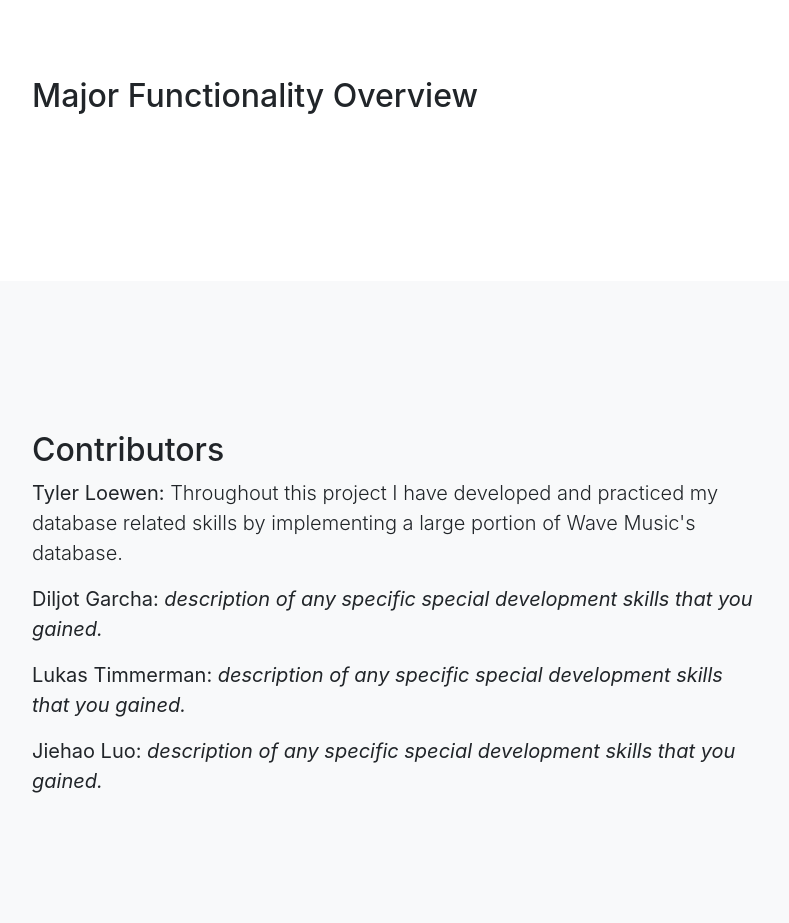
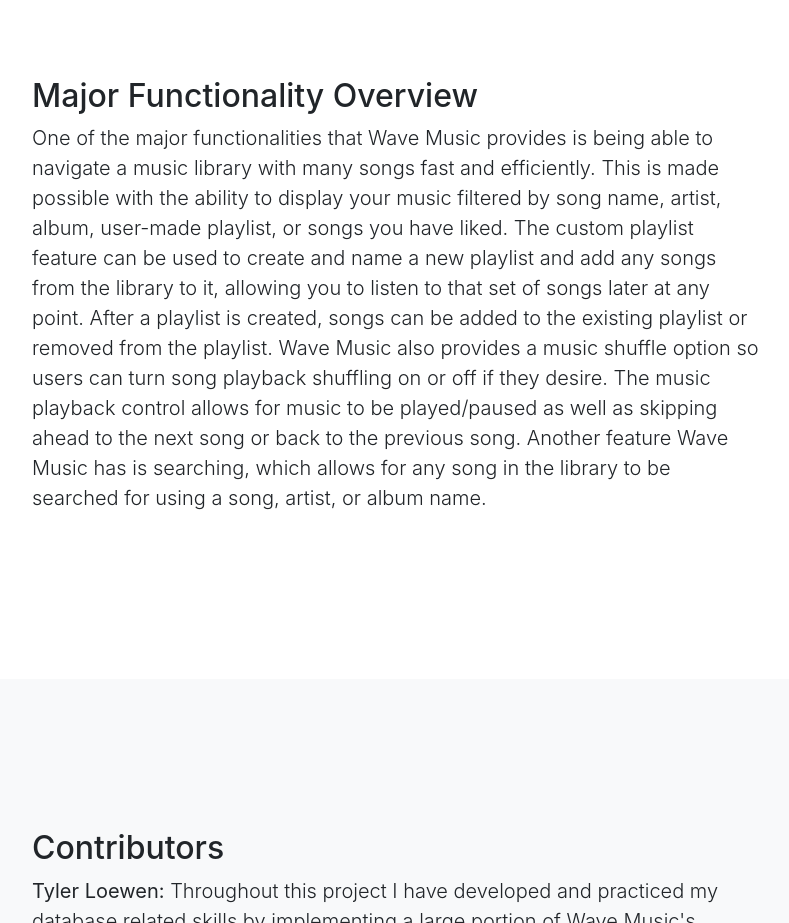
Before and after one commit to DiljotSG/wave-music-player, a website with bundled scripts: page Website/index.html in a window 1280 px wide. Shown: the part 2420-3343 px from the top of the page, without its empty margins (243-1032 px from the left). Built offline with nearby package versions, Linux system fonts and the light colour scheme; files whose address does not match are found by name.

Commit message:
Update 'Major Functionality Overview' portion of the website

```diff
--- a/Website/index.html
+++ b/Website/index.html
@@ -90,7 +90,9 @@
       <div class="row">
         <div class="col-lg-8 mx-auto">
           <h2>Major Functionality Overview</h2>
-          <p class="lead"></p>
+          <p class="lead">
+            One of the major functionalities that Wave Music provides is being able to navigate a music library with many songs fast and efficiently. This is made possible with the ability to display your music filtered by song name, artist, album, user-made playlist, or songs you have liked. The custom playlist feature can be used to create and name a new playlist and add any songs from the library to it, allowing you to listen to that set of songs later at any point. After a playlist is created, songs can be added to the existing playlist or removed from the playlist. Wave Music also provides a music shuffle option so users can turn song playback shuffling on or off if they desire. The music playback control allows for music to be played/paused as well as skipping ahead to the next song or back to the previous song. Another feature Wave Music has is searching, which allows for any song in the library to be searched for using a song, artist, or album name.
+          </p>
         </div>
       </div>
     </div>
```
